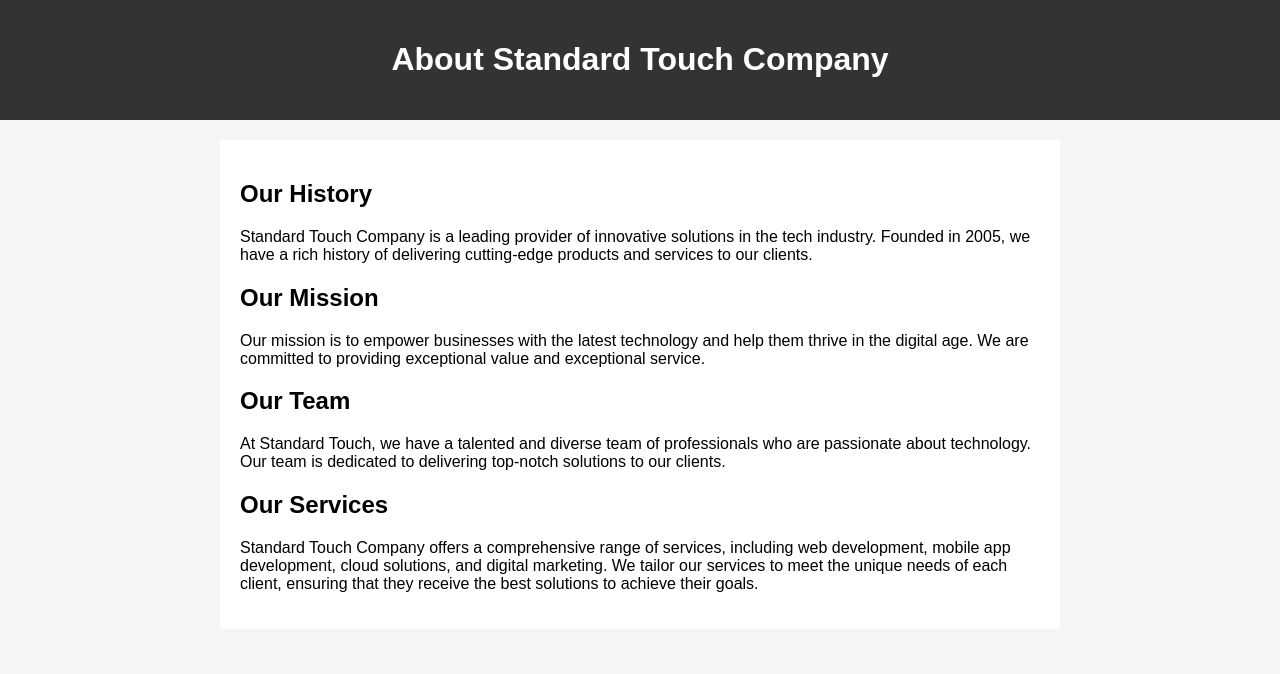
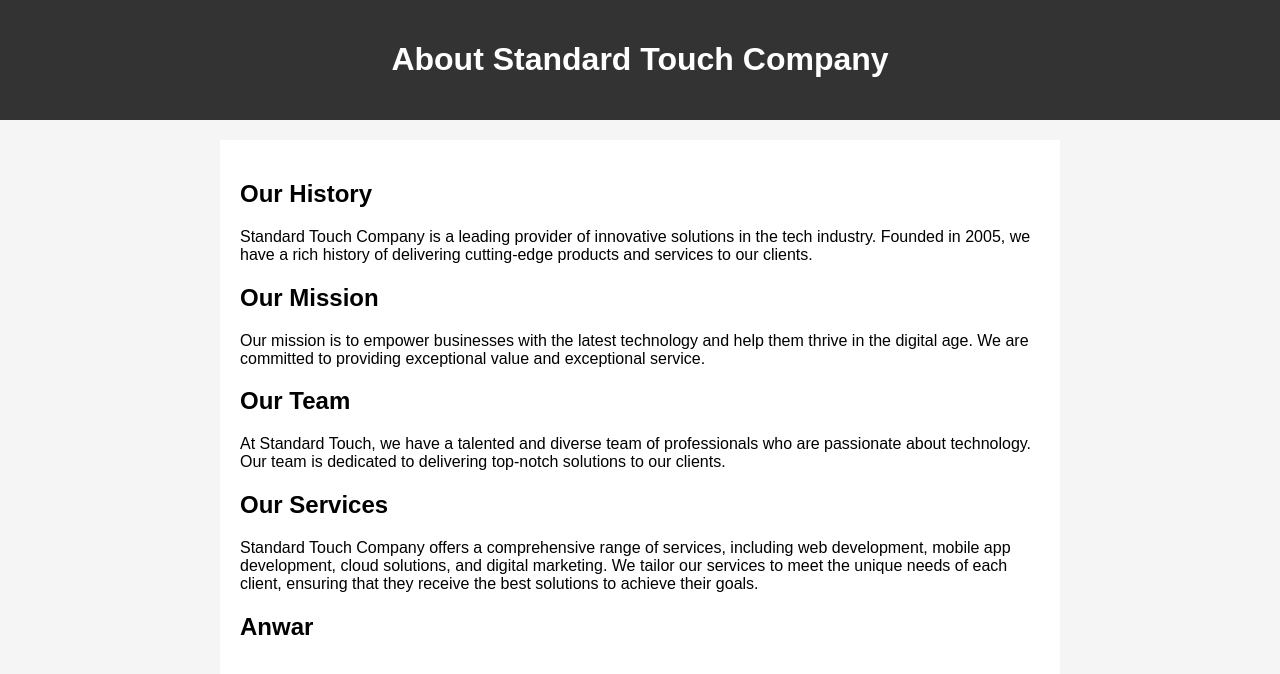
Before and after one commit to arfat474/About-us-, a plain HTML site: page index.html in a window 1280 px wide. Drawn offline with Linux system fonts and the light colour scheme.

Commit message:
anwar commit

```diff
--- a/index.html
+++ b/index.html
@@ -1,5 +1,6 @@
 <!DOCTYPE html>
 <html>
+
 <head>
     <meta charset="UTF-8">
     <title>About Standard Touch Company</title>
@@ -10,15 +11,18 @@
             margin: 0;
             padding: 0;
         }
+
         header {
             background-color: #333;
             color: #fff;
             text-align: center;
             padding: 20px;
         }
+
         h1 {
             font-size: 32px;
         }
+
         .container {
             max-width: 800px;
             margin: 20px auto;
@@ -27,6 +31,7 @@
         }
     </style>
 </head>
+
 <body>
     <header>
         <h1>About Standard Touch Company</h1>
@@ -34,21 +39,28 @@
     <div class="container">
         <h2>Our History</h2>
         <p>
-            Standard Touch Company is a leading provider of innovative solutions in the tech industry. Founded in 2005, we have a rich history of delivering cutting-edge products and services to our clients.
+            Standard Touch Company is a leading provider of innovative solutions in the tech industry. Founded in 2005,
+            we have a rich history of delivering cutting-edge products and services to our clients.
         </p>
         <h2>Our Mission</h2>
         <p>
-            Our mission is to empower businesses with the latest technology and help them thrive in the digital age. We are committed to providing exceptional value and exceptional service.
+            Our mission is to empower businesses with the latest technology and help them thrive in the digital age. We
+            are committed to providing exceptional value and exceptional service.
         </p>
         <h2>Our Team</h2>
         <p>
-            At Standard Touch, we have a talented and diverse team of professionals who are passionate about technology. Our team is dedicated to delivering top-notch solutions to our clients.
+            At Standard Touch, we have a talented and diverse team of professionals who are passionate about technology.
+            Our team is dedicated to delivering top-notch solutions to our clients.
         </p>
         <h2>Our Services</h2>
         <p>
-            Standard Touch Company offers a comprehensive range of services, including web development, mobile app development, cloud solutions, and digital marketing. We tailor our services to meet the unique needs of each client, ensuring that they receive the best solutions to achieve their goals.
+            Standard Touch Company offers a comprehensive range of services, including web development, mobile app
+            development, cloud solutions, and digital marketing. We tailor our services to meet the unique needs of each
+            client, ensuring that they receive the best solutions to achieve their goals.
         </p>
+        <h2>Anwar</h2>
 
     </div>
 </body>
+
 </html>
```
